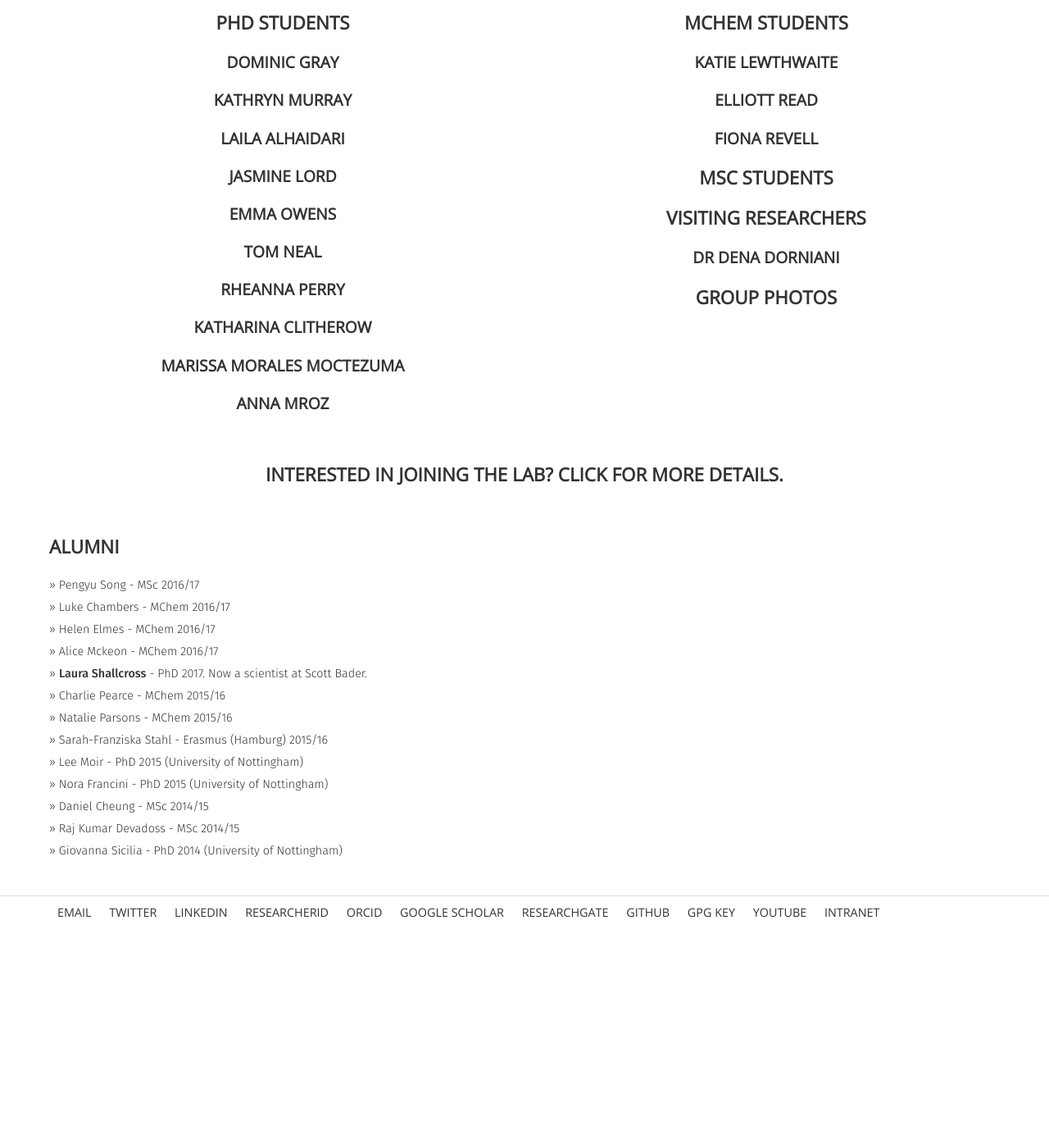
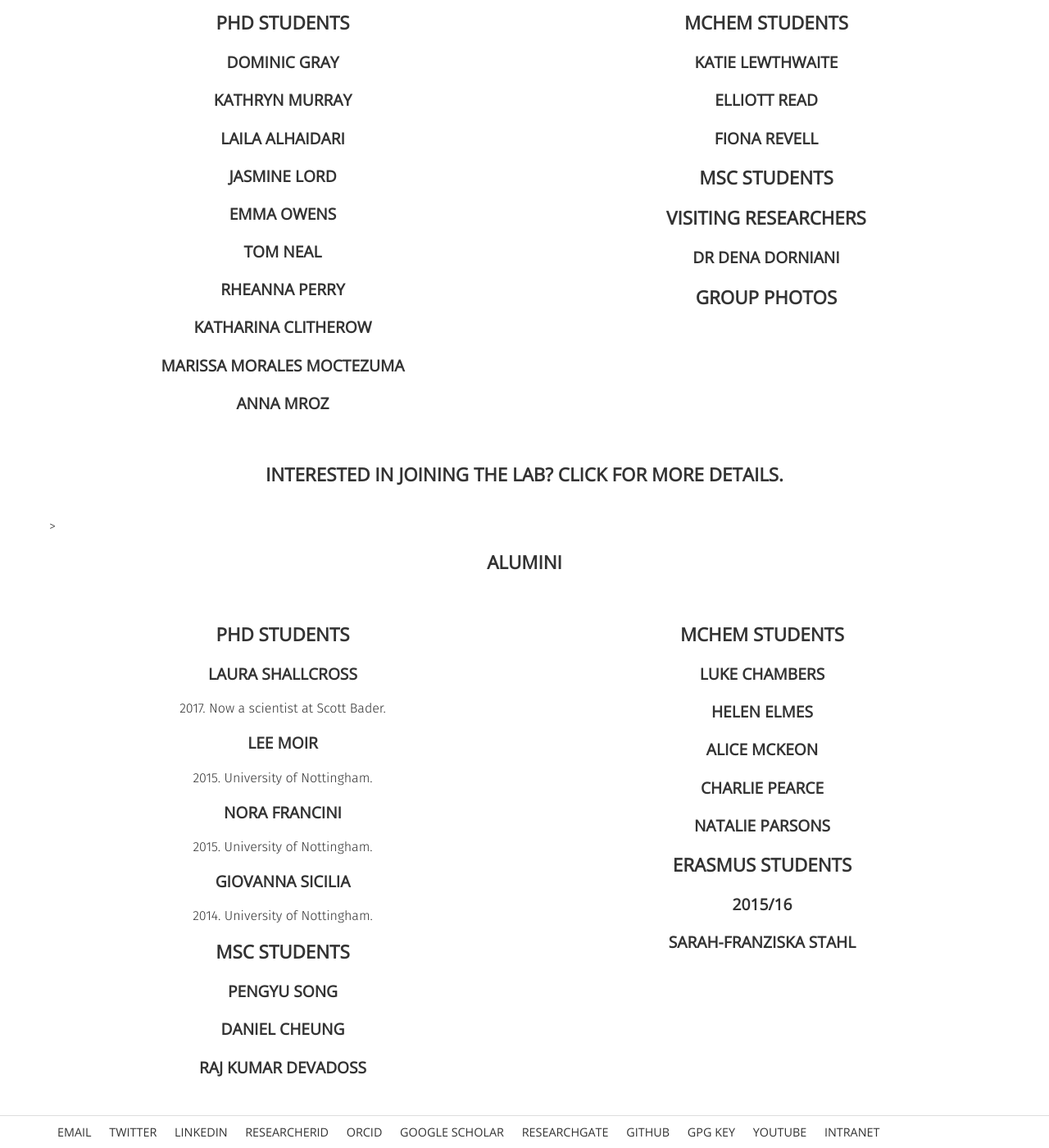
Before and after one commit to sebspain/sebspain.github.io, a Jekyll site: the page group/index.html, which Jekyll copies as it is, in a window 1280 px wide and 1400 px high, scrolled down 418 px. Shown: the whole window at 82% size. Built offline with Jekyll 4.4.1, drawn with Linux system fonts in a browser that asks for light colours; before the commit the page ends 1550 px from its top, so only the background shows below that.

Commit message:
updated alumni format

```diff
--- a/group/index.html
+++ b/group/index.html
@@ -59,7 +59,6 @@
         </div>
 
         <div class="unit w-1-2">
-
         <h2 class="profile">PhD Students</h2>
          <a href="profiles/Dominic_Gray.html"><h3 class="profile">Dominic Gray</h3></a>
          <a href="profiles/Kathryn_Murray.html"><h3 class="profile">Kathryn Murray</h3></a>
@@ -83,27 +82,45 @@
          <h3 class="profile">Dr Dena Dorniani</h3>
          <a href="photos/"><h2 class="profile">Group Photos</h2></a>
         </div>
+
         <div class="unit w-1-1">
             <a href="join.html"><h2 class="profile">Interested in joining the lab? Click for more details.</h2></a>
         </div>
+
         <div class="unit w-1-1">
-            <h2>Alumni</h2>
-            <ul class="news">
-                <li> &raquo; Pengyu Song - MSc 2016/17</li>
-                <li> &raquo; Luke Chambers - MChem 2016/17</li>
-                <li> &raquo; Helen Elmes - MChem 2016/17</li>
-                <li> &raquo; Alice Mckeon - MChem 2016/17</li>
-                <li> &raquo; <a href="profiles/Laura_Shallcross.html">Laura Shallcross</a> - PhD 2017. Now a scientist at Scott Bader.</li>
-                <!-- <li> &raquo; Marissa Morales Moctezuma - MSc 2015/16</li> -->
-                <li> &raquo; Charlie Pearce - MChem 2015/16</li>
-                <li> &raquo; Natalie Parsons - MChem 2015/16</li>
-                <li> &raquo; Sarah-Franziska Stahl - Erasmus (Hamburg) 2015/16</li>
-                <li> &raquo; Lee Moir - PhD 2015 (University of Nottingham)</li>
-                <li> &raquo; Nora Francini - PhD 2015 (University of Nottingham)</li>
-                <li> &raquo; Daniel Cheung - MSc 2014/15</li>
-                <li> &raquo; Raj Kumar Devadoss - MSc 2014/15</li>
-                <li> &raquo; Giovanna Sicilia  - PhD 2014 (University of Nottingham)</li>
-            </ul>
+            ><h2 class="profile">Alumini</h2></a>
+        </div>
+
+        <div class="unit w-1-2">
+            <h2 class="profile">PhD Students</h2>
+             <a href="profiles/Laura_Shallcross.html"><h3 class="profile">Laura Shallcross</h3></a>
+             <p class="profile">2017. Now a scientist at Scott Bader.</p>
+             <h3 class="profile">Lee Moir</h3>
+             <p class="profile">2015. University of Nottingham.</p>
+             <h3 class="profile">Nora Francini</h3>
+             <p class="profile">2015. University of Nottingham.</p>
+             <h3 class="profile">Giovanna Sicilia</h3>
+             <p class="profile">2014. University of Nottingham.</p>
+
+             <h2 class="profile">MSc Students</h2>
+             <h3 class="profile">Pengyu Song</h3>
+             <h3 class="profile">Daniel Cheung</h3>
+             <h3 class="profile">Raj Kumar Devadoss</h3>
+
+        </div>
+        <div class="unit w-1-2">
+            <h2 class="profile">MChem Students</h2>
+            <h3 class="profile">Luke Chambers</h3>
+            <h3 class="profile">Helen Elmes</h3>
+            <h3 class="profile">Alice Mckeon</h3>
+            <h3 class="profile">Charlie Pearce</h3>
+            <h3 class="profile">Natalie Parsons</h3>
+
+            <h2 class="profile">Erasmus Students</h2>
+            <h3 class="profile">2015/16</h3>
+            <h3 class="profile">Sarah-Franziska Stahl</h3>
+        </div>
+
         </div>
     </div>
 </div>
```
